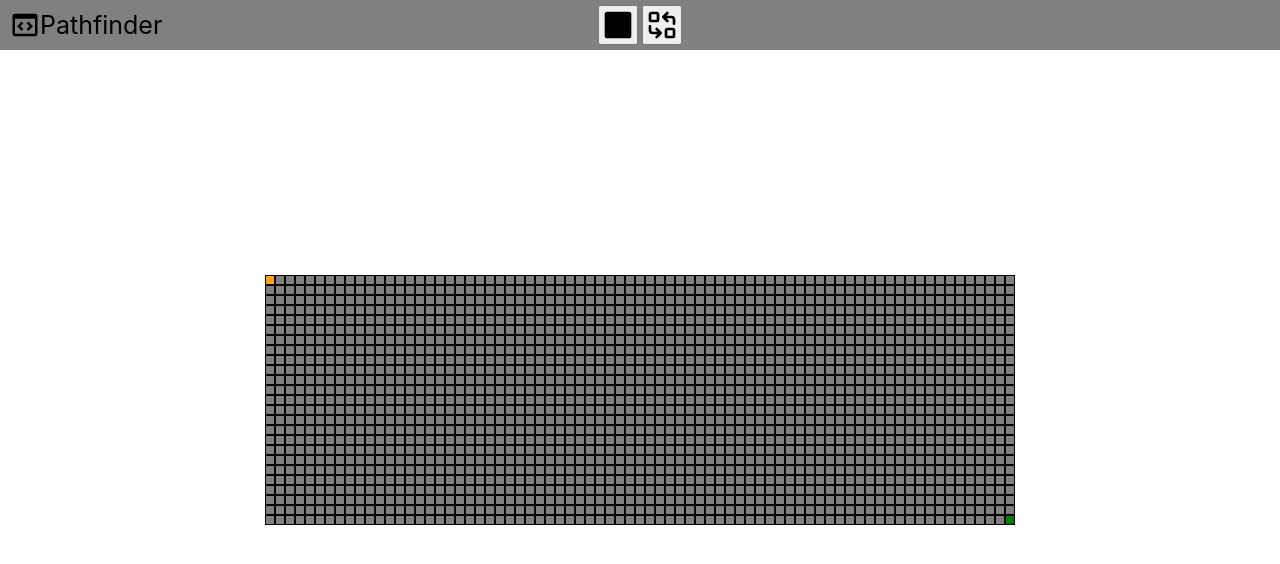
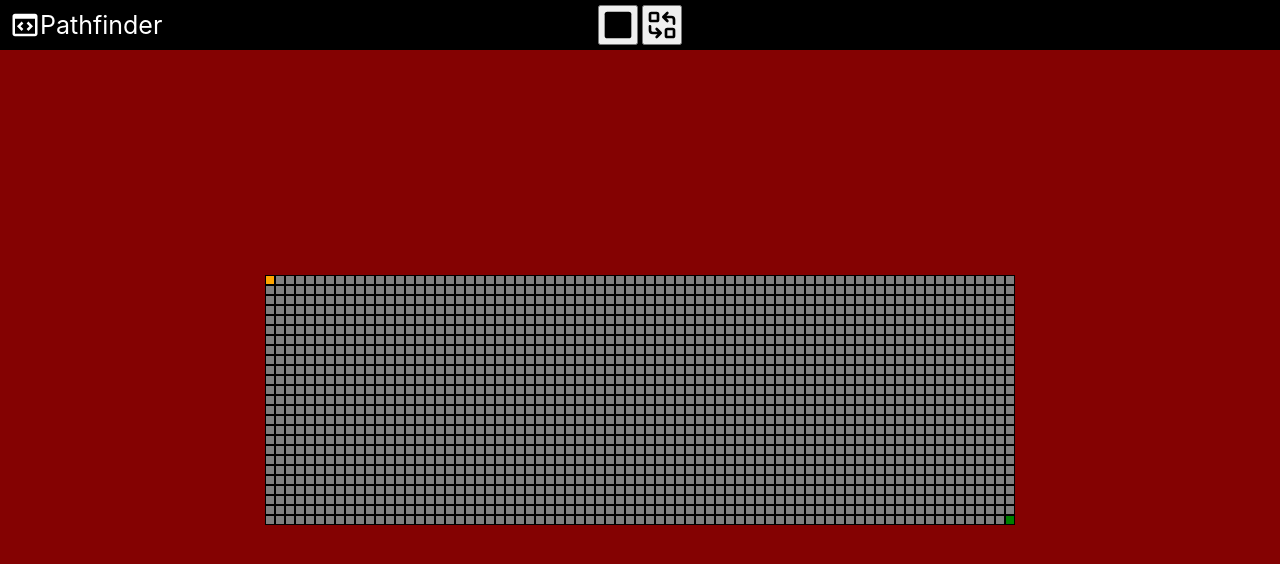
Before and after one commit to peoplestealusernames/pathfinder, a React (Create React App) app: page / in a window 1280 px wide. Shown: the top 564 px of the page. Built offline with nearby package versions, Linux system fonts and the light colour scheme.

Commit message:
Changed up some colors

```diff
--- a/src/App.tsx
+++ b/src/App.tsx
@@ -20,13 +20,13 @@ function App() {
   const [Grid, CanvasMang, Nav] = useMemo(() => { return setup() }, [])
 
   return (
-    <div className="App" style={{ display: "flex", flexDirection: "column", flexWrap: "wrap" }}>
+    <div className="App" style={{ display: "flex", flexDirection: "column", flexWrap: "wrap", backgroundColor: "#840202" }}>
       <TopBar>
         <button style={{
           position: "relative",
           margin: "2px",
           padding: "2px",
-          display: "flex"
+          display: "flex",
         }}
           onMouseDown={() => setButtonsPopupState(true)
           }>
--- a/src/components/TopBar.tsx
+++ b/src/components/TopBar.tsx
@@ -10,16 +10,17 @@ export function TopBar(props: {
         alignItems: "center",
         justifyItems: "center",
         justifyContent: "center",
-        background: "grey"
+        background: "black"
     }}>
         <div className='Logo' style={{
             display: "flex", position: "absolute", width: "100vw", height: "50px",
             alignItems: "center",
             justifyItems: "center",
             left: "10px",
-            fontSize: "25px"
-        }}>
-            <BiCodeBlock size={30} />
+            fontSize: "25px",
+            color: "white"
+        }} >
+            <BiCodeBlock size={30} color={"white"} />
             Pathfinder
         </div>
         {props.children}
```
